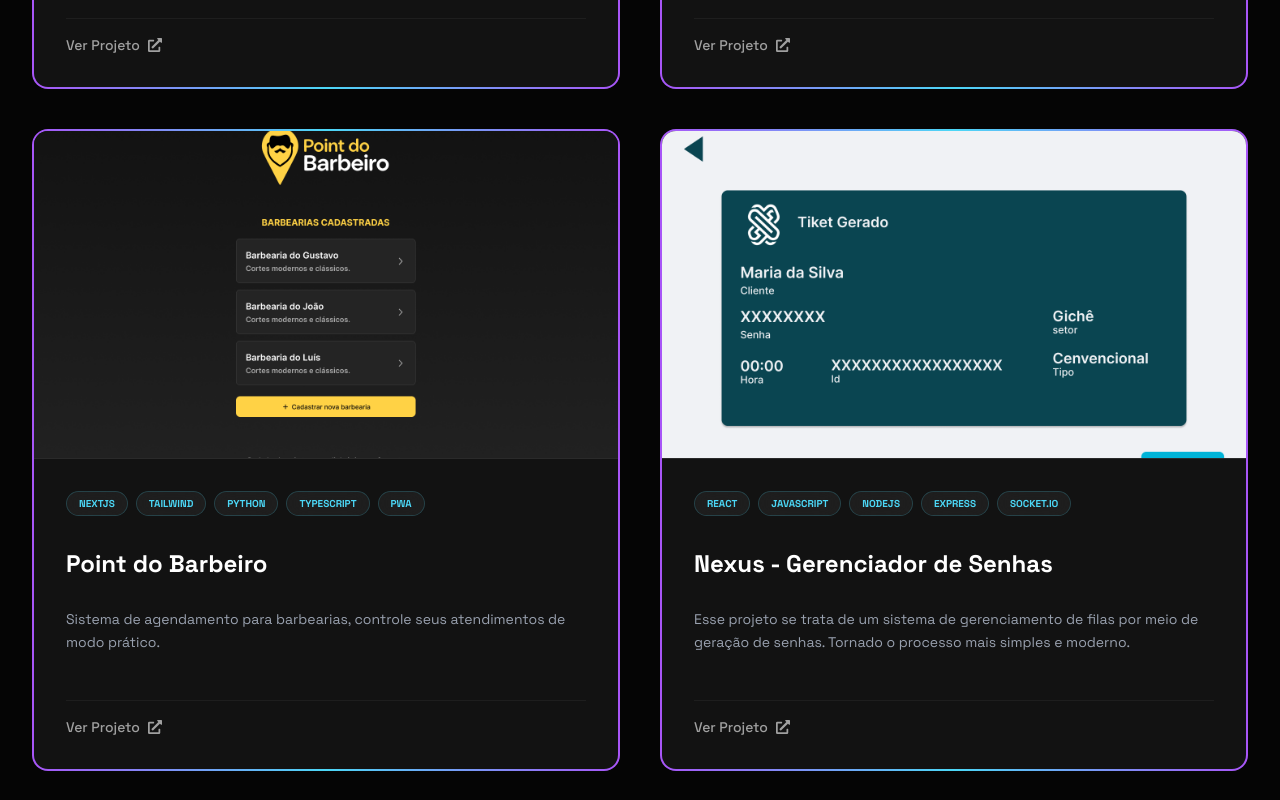
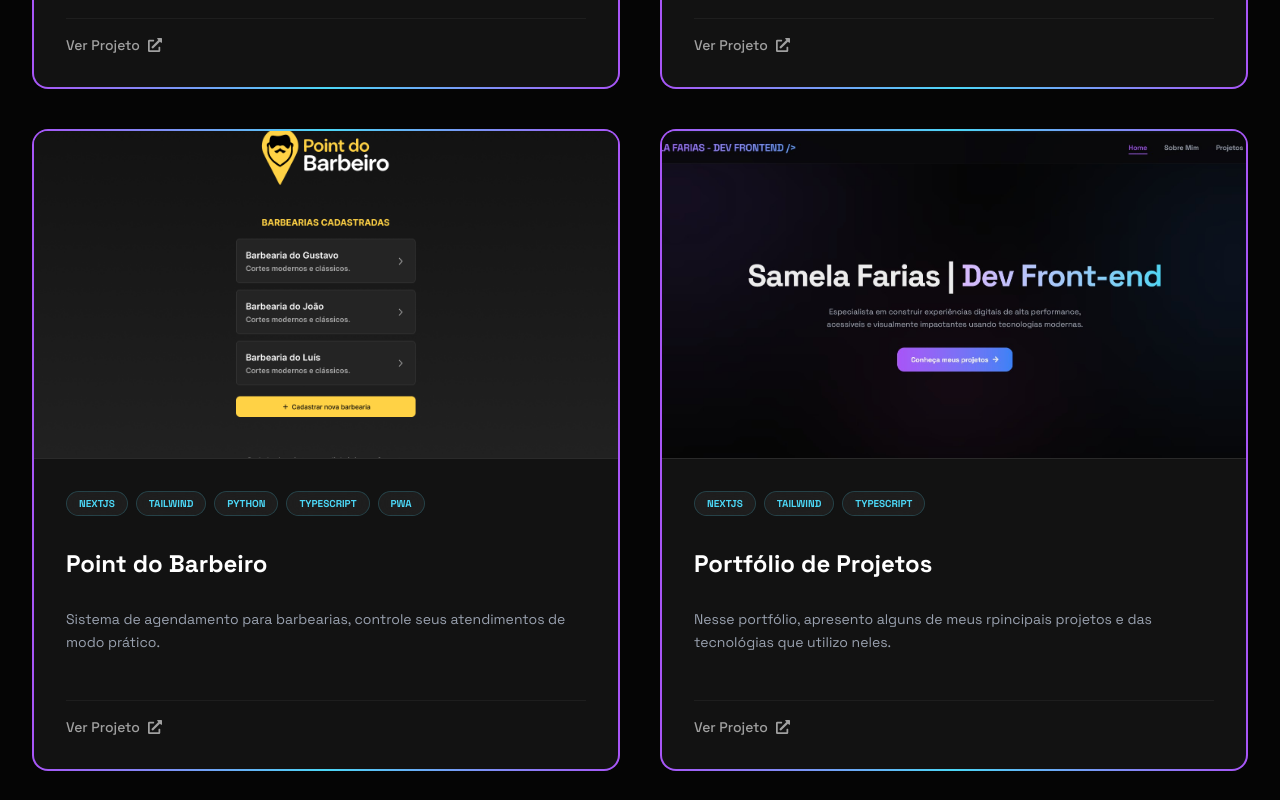
Before and after one commit to Samelafarias/portfolio, a Next.js app: page /projects in a window 1280 px wide. Shown: the part 980-1780 px from the top of the page. Built offline with nearby package versions, Linux system fonts and the light colour scheme.

Commit message:
feat: Adição de um novo projeto
ainda falta o link dele

```diff
--- a/src/app/projects/page.tsx
+++ b/src/app/projects/page.tsx
@@ -25,6 +25,14 @@ const allProjects = [
     image: "/f2.png",
     category: "Web",
     tags: ["NextJs", "Tailwind", "Python", "TypeScript", "PWA"],
+    link: "#"
+  },
+      {
+    title: "Portfólio de Projetos",
+    description: "Nesse portfólio, apresento alguns de meus rpincipais projetos e das tecnológias que utilizo neles.",
+    image: "/f8.jpg",
+    category: "Web",
+    tags: ["NextJs", "Tailwind", "TypeScript"],
     link: "#"
   },
     {
```
